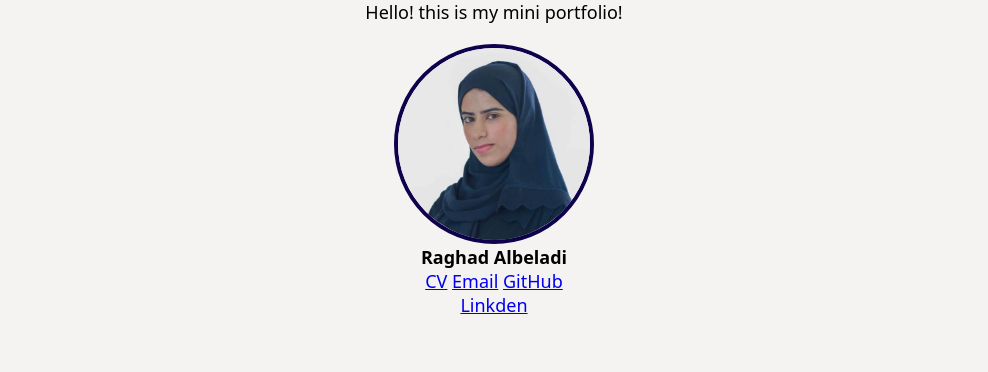
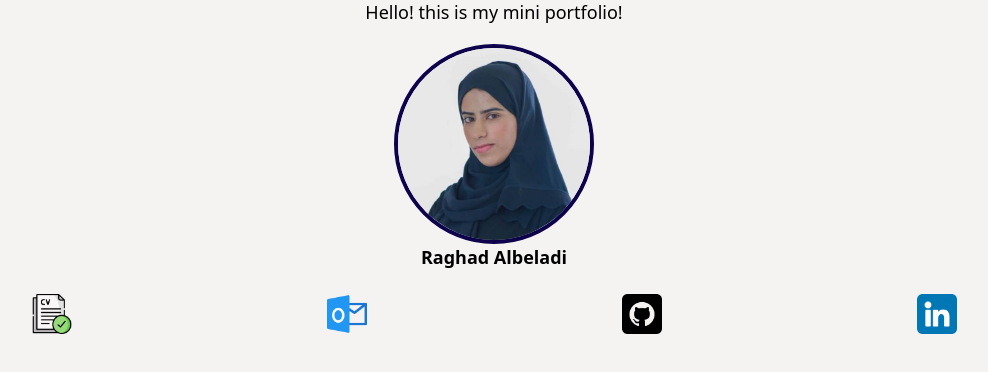
Before and after one commit to RaghadAlbeladi1/portfolio, a plain HTML site: page index.html in a window 1280 px wide. Shown: the whole page, without its empty margins (146-1134 px from the left). Drawn offline with Linux system fonts and the light colour scheme.

Commit message:
updated22

```diff
--- a/css/style.css
+++ b/css/style.css
@@ -13,6 +13,7 @@
   font-family: system-ui, sans-serif;
 }
 
+
 .image-container {
     width: 200px;
     height: 200px;
@@ -27,3 +28,16 @@
     border-radius: 50%;
     object-fit: cover;
 }
+
+.infolinks{
+display: flex;
+flex-direction: row;
+margin: 50px;
+align-items: center;
+}
+
+.infolinks img {
+width: 40px;
+height: 40px;
+gap: 2px;
+}
--- a/index.html
+++ b/index.html
@@ -13,11 +13,24 @@
 <div class="image-container">
  <img src="Image/raghadpic.jpg" alt="raghadpic">
 <h1>Raghad Albeladi </h1>
+</div>
 
-<nav>
-  <a href="Information/RaghadAlbeladiCV2025 (3).pdf">CV</a>
-<a href="mailto:Raghad.z.albeladi@outlook.com">Email</a>
-  <a href="https://github.com/RaghadAlbeladi1">GitHub</a>
-  <a href="https://www.linkedin.com/in/raghad-albeladi/">Linkden</a>
-</nav>
+<div class="infolinks">
+  <a href="./Information/RaghadCV.pdf">
+    <span class="icon"><img src="./Information/CV.png" alt="CV"></span>
+  </a>
+
+  <a href="mailto:Raghad.z.albeladi@outlook.com">
+    <span class="icon"><img src="./Information/email.png" alt="Email"></span>
+  </a>
+
+  <a href="https://github.com/RaghadAlbeladi1">
+    <span class="icon"><img src="./Information/GitHub.png" alt="GitHub"></span>
+  </a>
+
+  <a href="https://www.linkedin.com/in/raghad-albeladi/">
+    <span class="icon"><img src="./Information/linkedin.png" alt="LinkedIn"></span>
+  </a>
+</div>
+
 </html>
```
Also changed, not shown: Information/CV.png (added), Information/GitHub.png (added), Information/email.png (added), Information/linkedin.png (added), 2 other files.
